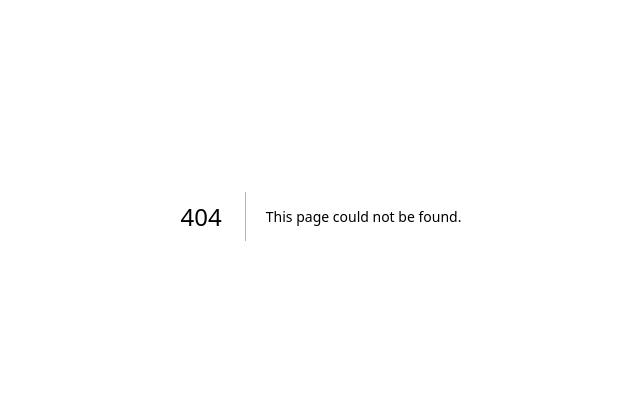
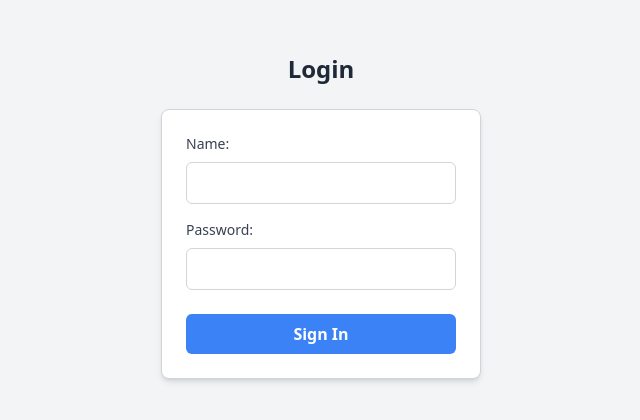
Before and after one commit to kuczkoowska/FastFoodApp, a Next.js app in the folder kioskkfc/: page /admin in a window 1280 px wide. Before the commit this address had no page. Shown: the part 184-604 px from the top of the page, without its empty margins (319-959 px from the left). Built offline with nearby package versions, Linux system fonts and the light colour scheme.

Commit message:
added admin login page

```diff
--- /dev/null
+++ b/kioskkfc/app/admin/page.js
@@ -0,0 +1,56 @@
+"use client";
+import React from "react";
+import { useState } from "react";
+import { useRouter } from "next/navigation";
+
+const LoginPage = () => {
+  const [name, setName] = useState("");
+  const [password, setPassword] = useState("");
+  const router = useRouter();
+
+  const handleSubmit = (e) => {
+    e.preventDefault();
+    router.push("/sale");
+  };
+
+  return (
+    <div className="flex flex-col items-center justify-center min-h-screen bg-gray-100">
+      <h2 className="mb-6 text-2xl font-bold text-gray-800">Login</h2>
+      <form
+        onSubmit={handleSubmit}
+        className="flex flex-col w-80 p-6 bg-white border border-gray-300 rounded-lg shadow-md"
+      >
+        <div className="mb-4">
+          <label className="block mb-2 text-sm font-medium text-gray-700">
+            Name:
+          </label>
+          <input
+            type="text"
+            value={name}
+            onChange={(e) => setName(e.target.value)}
+            className="w-full px-3 py-2 border border-gray-300 rounded-md focus:outline-none focus:ring focus:ring-blue-200"
+          />
+        </div>
+        <div className="mb-6">
+          <label className="block mb-2 text-sm font-medium text-gray-700">
+            Password:
+          </label>
+          <input
+            type="password"
+            value={password}
+            onChange={(e) => setPassword(e.target.value)}
+            className="w-full px-3 py-2 border border-gray-300 rounded-md focus:outline-none focus:ring focus:ring-blue-200"
+          />
+        </div>
+        <button
+          type="submit"
+          className="px-4 py-2 font-semibold text-white bg-blue-500 rounded-md hover:bg-blue-600 focus:outline-none focus:ring focus:ring-blue-200"
+        >
+          Sign In
+        </button>
+      </form>
+    </div>
+  );
+};
+
+export default LoginPage;
--- /dev/null
+++ b/kioskkfc/app/components/Admin.jsx
@@ -0,0 +1,18 @@
+"use client";
+import React from "react";
+import { useRouter } from "next/navigation";
+
+const Admin = () => {
+  const router = useRouter();
+  const handleClick = () => {
+    router.push("/admin");
+  };
+
+  return (
+    <button className="absolute top-2 right-2" onClick={handleClick}>
+      Admin login
+    </button>
+  );
+};
+
+export default Admin;
--- a/kioskkfc/app/page.js
+++ b/kioskkfc/app/page.js
@@ -1,10 +1,12 @@
 import LanguageSelector from "./components/LanguageSelector";
 import OrderType from "./components/OrderType";
+import Admin from "./components/Admin";
 import KFCIcon from "../public/kfc-icon.svg";
 
 function Home() {
   return (
     <>
+      <Admin />
       <main className="flex flex-col items-center justify-center gap-y-10 mt-10">
         <KFCIcon width="250" height="250" />
         <h1 className="text-5xl font-bold text-center mt-10">ORDER HERE!</h1>
--- a/kioskkfc/package.json
+++ b/kioskkfc/package.json
@@ -13,6 +13,7 @@
     "@emotion/react": "^11.14.0",
     "@emotion/styled": "^11.14.0",
     "@mui/material": "^6.3.1",
+    "@toolpad/core": "^0.12.0",
     "express": "^4.21.2",
     "mongodb": "^6.12.0",
     "next": "15.1.4",
```
Also changed, not shown: 1 other file (tests, documents, lock files or other folders).
